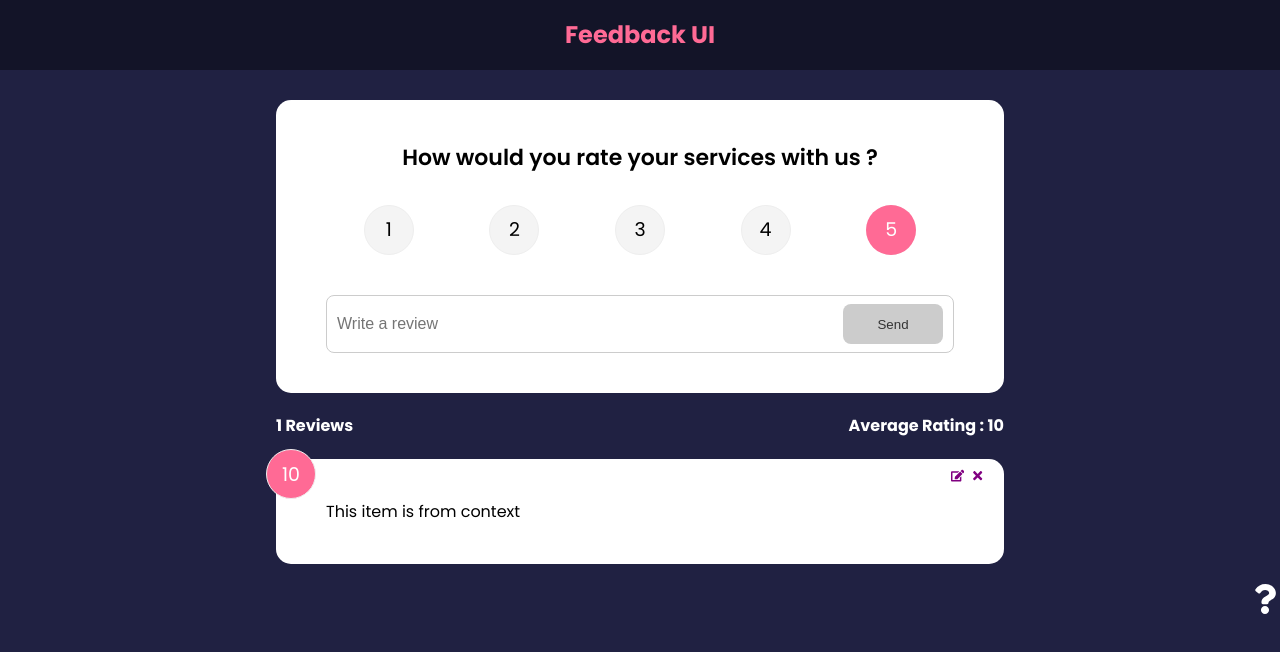
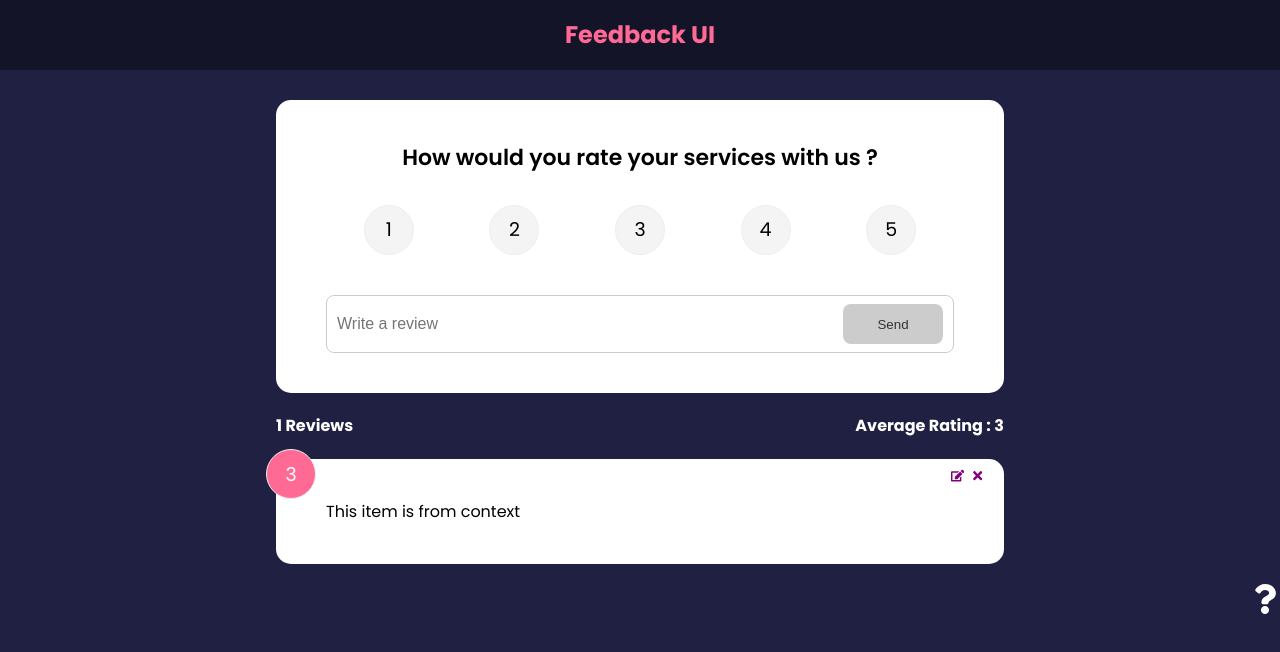
Before and after one commit to ranjan1992/React-Front-To-Back-2022-Latest, a React (Create React App) app: page / in a window 1280 px wide. Shown: the top 652 px of the page. Built offline with nearby package versions, Linux system fonts and the light colour scheme.

Commit message:
Side Effects with useEffects

```diff
--- a/src/components/FeedbackForm.jsx
+++ b/src/components/FeedbackForm.jsx
@@ -1,11 +1,19 @@
-import React, { useState, useContext } from 'react';
+import React, { useState, useContext, useEffect } from 'react';
 import Button from './shared/Button';
 import Card from './shared/Card';
 import RatingSelect from './RatingSelect';
 import FeedbackContext from './context/FeedbackContext';
 
 function FeedbackForm() {
-  const { addFeed } = useContext(FeedbackContext);
+  const { addFeed, feedbackEdit } = useContext(FeedbackContext);
+  useEffect(() => {
+    if (feedbackEdit.edit === true) {
+      setBtnDisabled(false);
+      setText(feedbackEdit.item.text);
+      setRating(feedbackEdit.item.rating);
+    }
+  }, [feedbackEdit]);
+
   const [text, setText] = useState('');
   const [btnDisabled, setBtnDisabled] = useState(true);
   const [rating, setRating] = useState(10);
--- a/src/components/RatingSelect.jsx
+++ b/src/components/RatingSelect.jsx
@@ -1,7 +1,12 @@
-import React, { useState } from 'react';
+import React, { useState, useContext, useEffect } from 'react';
+import FeedbackContext from './context/FeedbackContext';
 
 function RatingSelect({ select }) {
   const [selected, setSelected] = useState(5);
+  const { feedbackEdit } = useContext(FeedbackContext);
+  useEffect(() => {
+    setSelected(feedbackEdit.item.rating);
+  }, [feedbackEdit]);
 
   const handleChange = (e) => {
     setSelected(+e.currentTarget.value);
--- a/src/components/context/FeedbackContext.js
+++ b/src/components/context/FeedbackContext.js
@@ -7,7 +7,7 @@
     {
       id: 1,
       text: 'This item is from context',
-      rating: 10,
+      rating: 3,
     },
   ]);
   const [feedbackEdit, setFeedbackEdit] = useState({ item: {}, edit: false });
@@ -33,7 +33,13 @@
 
   return (
     <FeedbackContext.Provider
-      value={{ feedback, handleDelete, addFeed, editFeedback }}
+      value={{
+        feedback,
+        handleDelete,
+        addFeed,
+        editFeedback,
+        feedbackEdit,
+      }}
     >
       {children}
     </FeedbackContext.Provider>
```
